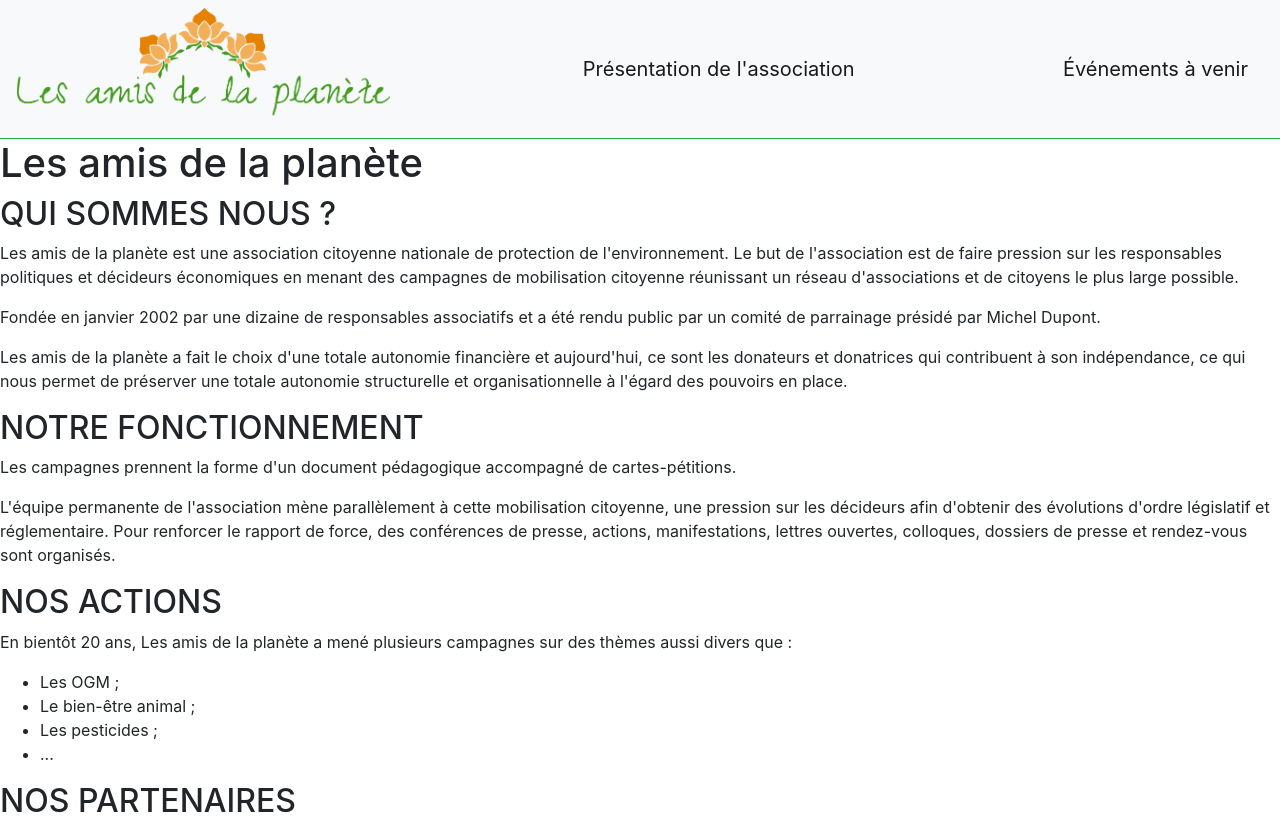
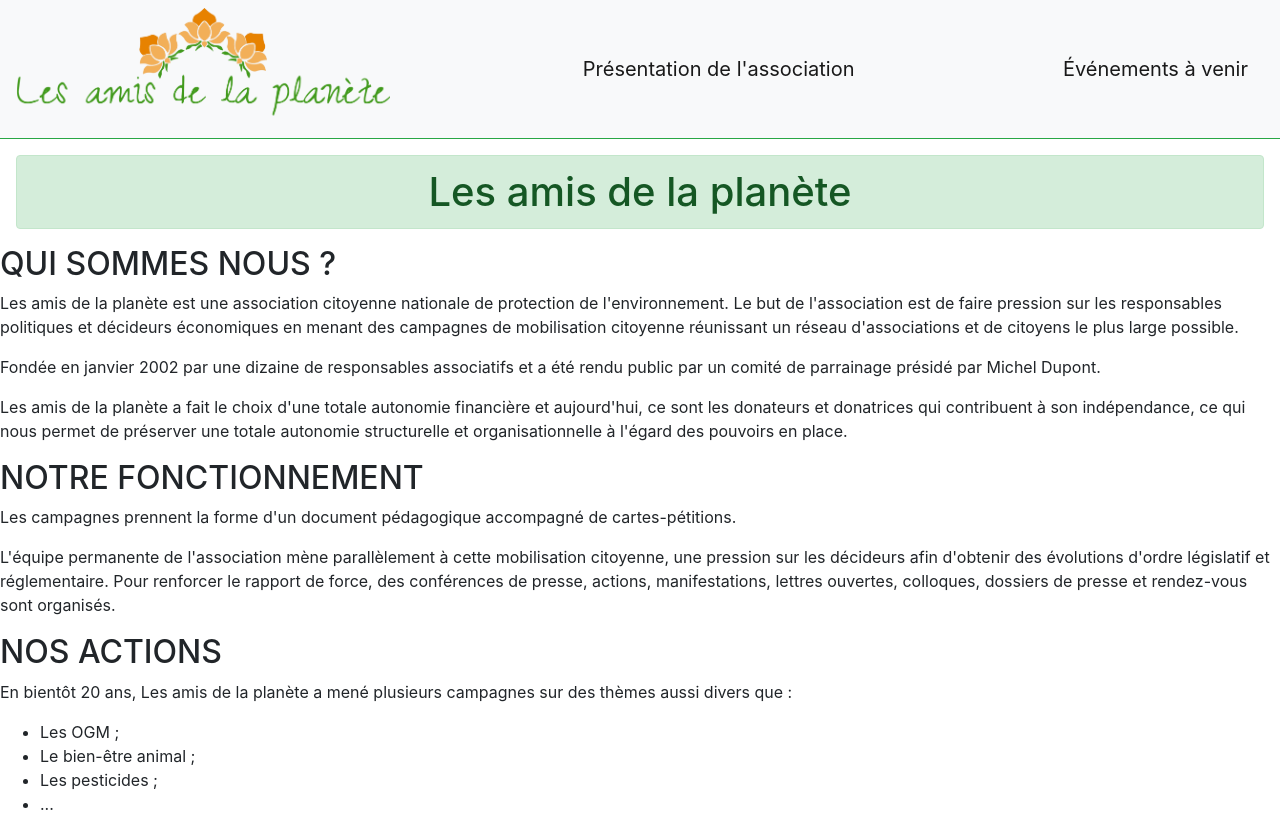
Before and after one commit to kenada-aka/StudiEval1, a plain HTML site: page index.html in a window 1280 px wide. Shown: the top 823 px of the page. Drawn offline with nearby package versions, Linux system fonts and the light colour scheme; a script that the page names is missing.

Commit message:
Styliser le titre de la page à l'aide de Bootstrap

```diff
--- a/index.html
+++ b/index.html
@@ -41,7 +41,7 @@
 			</nav>
 		</header>
 		<main>
-			<h1>Les amis de la planète</h1>
+			<h1 class="m-3 text-center alert alert-success">Les amis de la planète</h1>
 			<article>
 				<h2>QUI SOMMES NOUS ?</h2>
 				<p>Les amis de la planète est une association citoyenne nationale de protection de l'environnement. Le but de l'association est de faire pression sur les responsables politiques et décideurs économiques en menant des campagnes de mobilisation citoyenne réunissant un réseau d'associations et de citoyens le plus large possible.</p>
```
